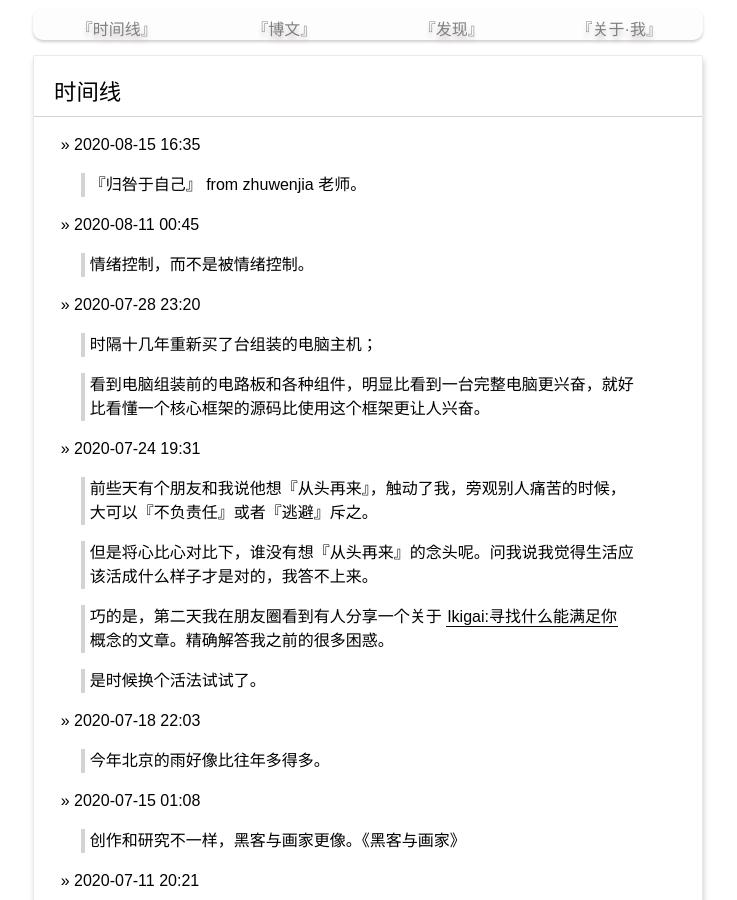
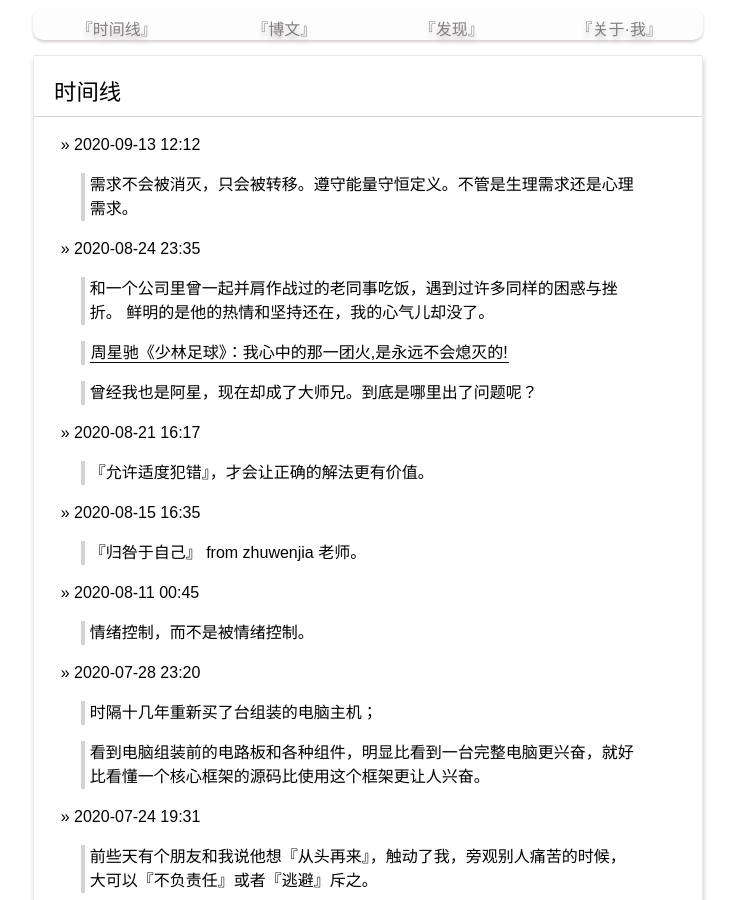
Before and after one commit to yanyiwu/blog, a Jekyll site: the page built from index.md, in a window 1280 px wide and 900 px high. Shown: the whole window, without its empty margins (272-1009 px from the left). Built offline with Jekyll 4.4.1, drawn with Linux system fonts in a browser that asks for light colours; Markdown is read by kramdown in place of the engine named in the settings; comment, search, counter and statistics services are not loaded.

Commit message:
[moment] 0913

```diff
--- a/index.md
+++ b/index.md
@@ -2,6 +2,23 @@
 layout: posting
 title: 时间线
 ---
+
+&raquo; 2020-09-13 12:12
+
+> 需求不会被消灭，只会被转移。遵守能量守恒定义。不管是生理需求还是心理需求。
+
+&raquo; 2020-08-24 23:35
+
+> 和一个公司里曾一起并肩作战过的老同事吃饭，遇到过许多同样的困惑与挫折。
+> 鲜明的是他的热情和坚持还在，我的心气儿却没了。
+
+> [周星驰《少林足球》：我心中的那一团火,是永远不会熄灭的!](https://3g.163.com/v/video/VVU3SG4RC.html)
+
+> 曾经我也是阿星，现在却成了大师兄。到底是哪里出了问题呢？
+
+&raquo; 2020-08-21 16:17
+
+> 『允许适度犯错』，才会让正确的解法更有价值。
 
 &raquo; 2020-08-15 16:35
 
```
